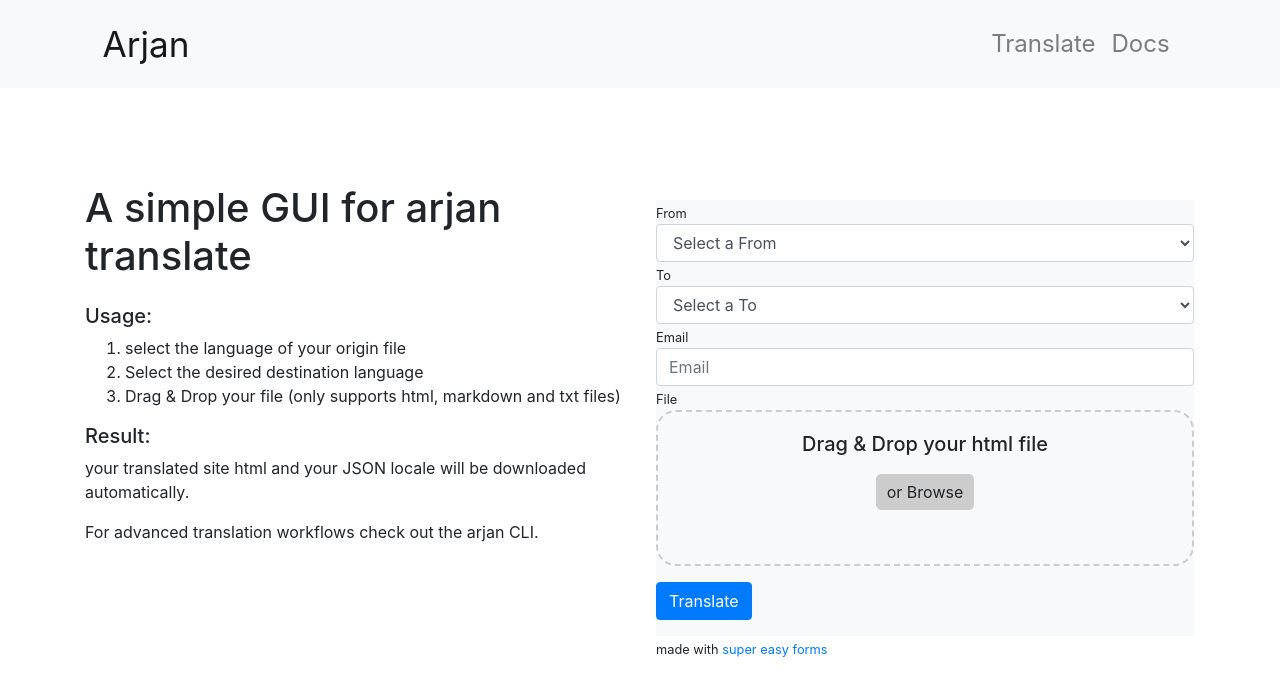
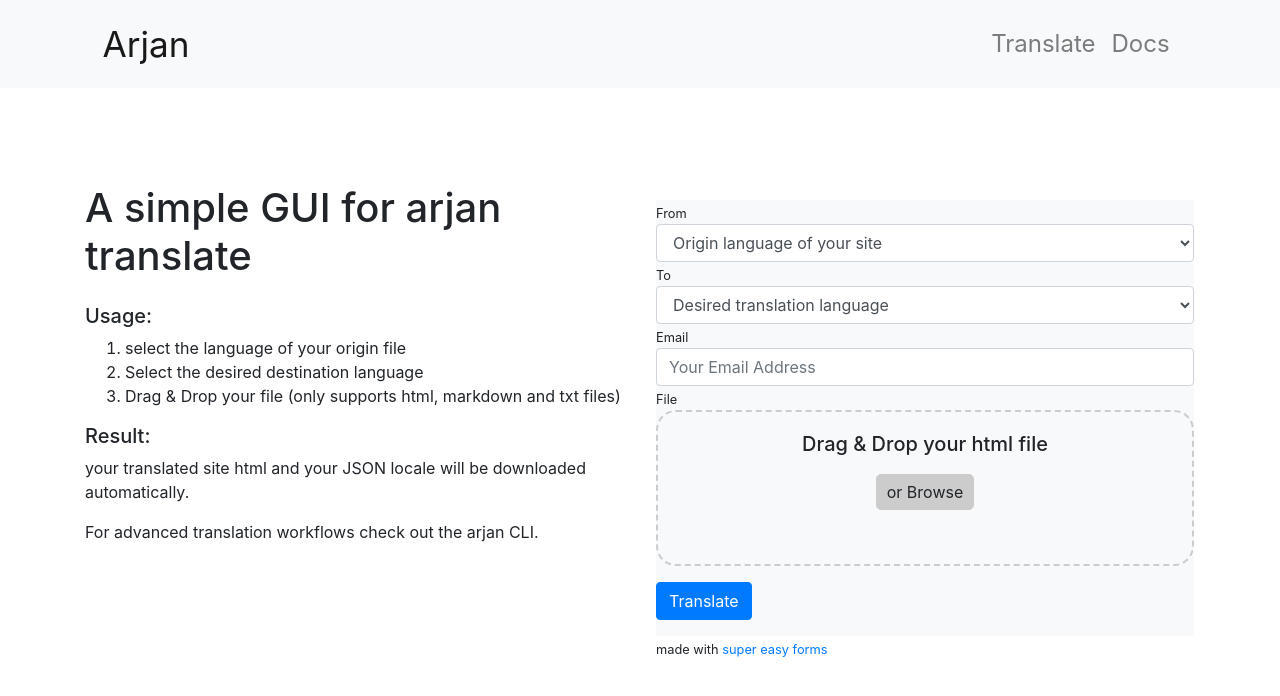
Before and after one commit to gkpty/arjan_tools_site, a website: page translate.html in a window 1280 px wide. Drawn offline with nearby package versions, Linux system fonts and the light colour scheme.

Commit message:
added the translation languages

```diff
--- a/translate.html
+++ b/translate.html
@@ -1,15 +1,6 @@
 <!DOCTYPE html>
 <html lang="en">
   <head>
-		<!-- Global site tag (gtag.js) - Google Analytics -->
-		<script async src="https://www.googletagmanager.com/gtag/js?id=UA-164485830-1"></script>
-		<script>
-			window.dataLayer = window.dataLayer || [];
-			function gtag(){dataLayer.push(arguments);}
-			gtag('js', new Date());
-
-			gtag('config', 'UA-164485830-1');
-		</script>
     <meta charset="utf-8">
     <meta name="viewport" content="width=device-width, initial-scale=1, shrink-to-fit=no">
     <meta name="description" content="Arjan Translate is a tool that helps you localize and translate your websites using neural machine translation">
@@ -53,13 +44,127 @@
             <!-- FORM BY SUPER EASY FORMS -->
             <form id="arjantranslate-form" alt="Form by Super Easy Forms" class="pb-3 bg-light" action="#">
               <label for="from" class="small mb-0">From</label>
-              <select class="form-control" id="from" name="from" required><option value="" selected="selected" disabled="disabled">Select a From</option><option value=en>En</option><option value=es>Es</option><option value=fr>Fr</option></select>
+              <select class="form-control" id="from" name="from" required>
+                <option value="" selected="selected" disabled="disabled">Origin language of your site</option>
+                <option value="af">Afrikaans</option>
+                <option value="sq">Albanian</option>
+                <option value="am">Amharic</option>
+                <option value="ar">Arabic</option>
+                <option value="az">Azerbaijani</option>
+                <option value="bn">Bengali</option>
+                <option value="bs">Bosnian</option>
+                <option value="bg">Bulgarian</option>
+                <option value="zh">Chinese (Simplified)</option>
+                <option value="zh-TW">Chinese (Traditional)</option>
+                <option value="hr">Croatian</option>
+                <option value="cs">Czech</option>
+                <option value="da">Danish</option>
+                <option value="fa-AF">Dari</option>
+                <option value="nl">Dutch</option>
+                <option value="en">English</option>
+                <option value="et">Estonian</option>
+                <option value="fi">Finnish</option>
+                <option value="fr">French</option>
+                <option value="fr-CA">French (Canada)</option>
+                <option value="ka">Georgian</option>
+                <option value="de">German</option>
+                <option value="el">Greek</option>
+                <option value="ha">Hausa</option>
+                <option value="he">Hebrew</option>
+                <option value="hi">Hindi</option>
+                <option value="hu">Hungarian</option>
+                <option value="id">Indonesian</option>
+                <option value="it">Italian</option>
+                <option value="ja">Japanese</option>
+                <option value="ko">Korean</option>
+                <option value="lv">Latvian</option>
+                <option value="ms">Malay</option>
+                <option value="no">Norwegian</option>
+                <option value="fa">Persian</option>
+                <option value="ps">Pashto</option>
+                <option value="pl">Polish</option>
+                <option value="pt">Portuguese</option>
+                <option value="ro">Romanian</option>
+                <option value="ru">Russian</option>
+                <option value="sr">Serbian</option>
+                <option value="sk">Slovak</option>
+                <option value="sl">Slovenian</option>
+                <option value="so">Somali</option>
+                <option value="es">Spanish</option>
+                <option value="es-MX">Spanish (Mexico)</option>
+                <option value="sw">Swahili</option>
+                <option value="sv">Swedish</option>
+                <option value="tl">Tagalog</option>
+                <option value="ta">Tamil</option>
+                <option value="th">Thai</option>
+                <option value="tr">Turkish</option>
+                <option value="uk">Ukrainian</option>
+                <option value="ur">Urdu</option>
+                <option value="vi">Vietnamese</option>
+              </select>
 
               <label for="to" class="small mb-0">To</label>
-              <select class="form-control" id="to" name="to" required><option value="" selected="selected" disabled="disabled">Select a To</option><option value=en>En</option><option value=es>Es</option><option value=fr>Fr</option></select>
+              <select class="form-control" id="to" name="to" required>
+                <option value="" selected="selected" disabled="disabled">Desired translation language</option>
+                <option value="af">Afrikaans</option>
+                <option value="sq">Albanian</option>
+                <option value="am">Amharic</option>
+                <option value="ar">Arabic</option>
+                <option value="az">Azerbaijani</option>
+                <option value="bn">Bengali</option>
+                <option value="bs">Bosnian</option>
+                <option value="bg">Bulgarian</option>
+                <option value="zh">Chinese (Simplified)</option>
+                <option value="zh-TW">Chinese (Traditional)</option>
+                <option value="hr">Croatian</option>
+                <option value="cs">Czech</option>
+                <option value="da">Danish</option>
+                <option value="fa-AF">Dari</option>
+                <option value="nl">Dutch</option>
+                <option value="en">English</option>
+                <option value="et">Estonian</option>
+                <option value="fi">Finnish</option>
+                <option value="fr">French</option>
+                <option value="fr-CA">French (Canada)</option>
+                <option value="ka">Georgian</option>
+                <option value="de">German</option>
+                <option value="el">Greek</option>
+                <option value="ha">Hausa</option>
+                <option value="he">Hebrew</option>
+                <option value="hi">Hindi</option>
+                <option value="hu">Hungarian</option>
+                <option value="id">Indonesian</option>
+                <option value="it">Italian</option>
+                <option value="ja">Japanese</option>
+                <option value="ko">Korean</option>
+                <option value="lv">Latvian</option>
+                <option value="ms">Malay</option>
+                <option value="no">Norwegian</option>
+                <option value="fa">Persian</option>
+                <option value="ps">Pashto</option>
+                <option value="pl">Polish</option>
+                <option value="pt">Portuguese</option>
+                <option value="ro">Romanian</option>
+                <option value="ru">Russian</option>
+                <option value="sr">Serbian</option>
+                <option value="sk">Slovak</option>
+                <option value="sl">Slovenian</option>
+                <option value="so">Somali</option>
+                <option value="es">Spanish</option>
+                <option value="es-MX">Spanish (Mexico)</option>
+                <option value="sw">Swahili</option>
+                <option value="sv">Swedish</option>
+                <option value="tl">Tagalog</option>
+                <option value="ta">Tamil</option>
+                <option value="th">Thai</option>
+                <option value="tr">Turkish</option>
+                <option value="uk">Ukrainian</option>
+                <option value="ur">Urdu</option>
+                <option value="vi">Vietnamese</option>
+              </select>
 
               <label for="email" class="small mb-0">Email</label>
-              <input type="email" class="form-control" id="email" name="email" placeholder="Email" required>
+              <input type="email" class="form-control" id="email" name="email" placeholder="Your Email Address" required>
 
               <label for="file" class="small mb-0">File</label>
               <div id="drop-area">
```
